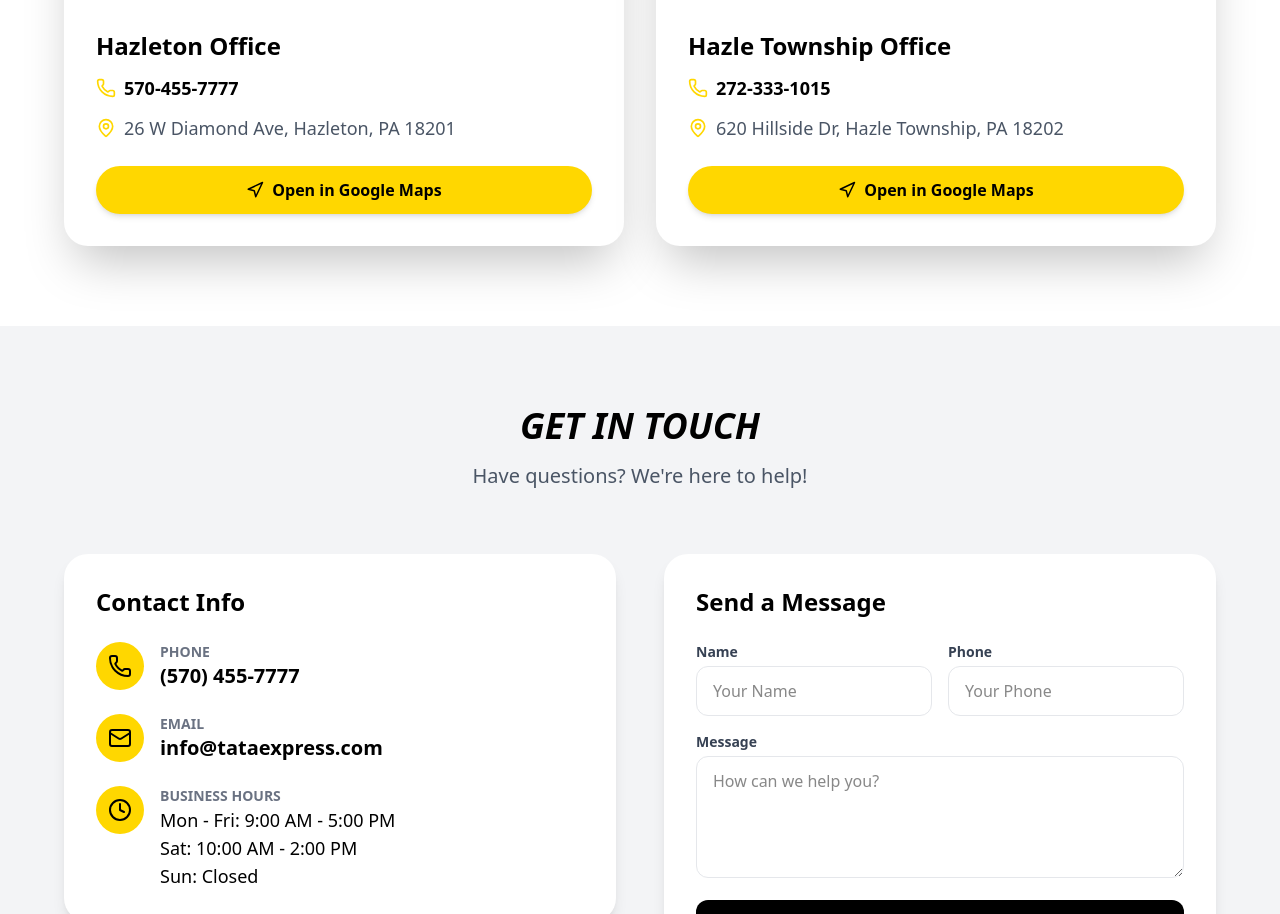
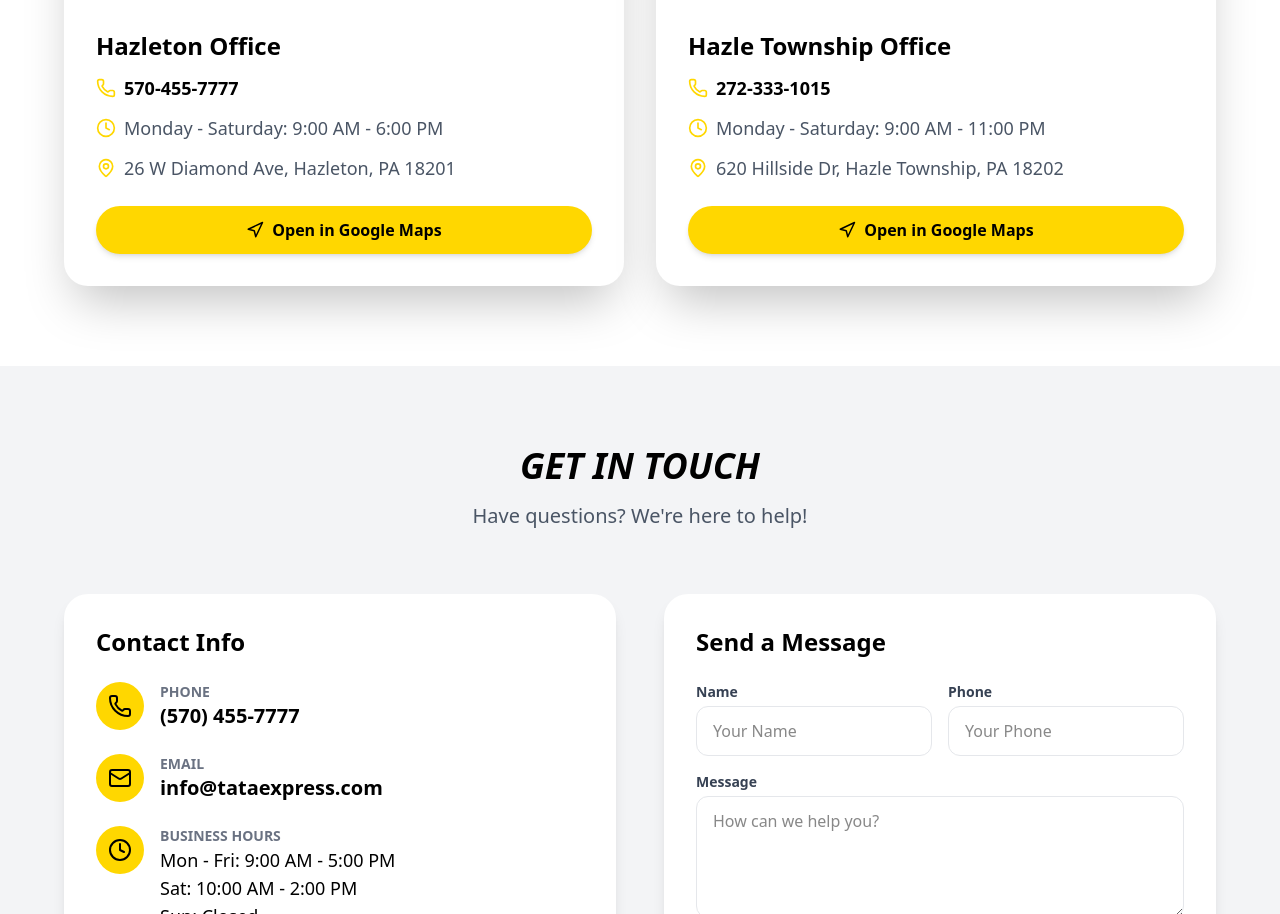
Before and after one commit to alverdeljesus/tataxpress, a Next.js app: page /en in a window 1280 px wide. Shown: the part 1874-2788 px from the top of the page. Built offline with nearby package versions, Linux system fonts and the light colour scheme.

Commit message:
feat: add business hours to location cards

```diff
--- a/components/Locations.tsx
+++ b/components/Locations.tsx
@@ -1,13 +1,14 @@
 "use client";
 
 import { motion } from "framer-motion";
-import { MapPin, Navigation, Phone } from "lucide-react";
+import { MapPin, Navigation, Phone, Clock } from "lucide-react";
 import { useTranslations } from 'next-intl';
 import Image from "next/image";
 
 const locations = [
     {
         nameKey: "hazleton",
+        hoursKey: "hazletonHours",
         address: "26 W Diamond Ave, Hazleton, PA 18201",
         phone: "570-455-7777",
         phoneLink: "tel:+15704557777",
@@ -16,6 +17,7 @@ const locations = [
     },
     {
         nameKey: "hazleTownship",
+        hoursKey: "hazleTownshipHours",
         address: "620 Hillside Dr, Hazle Township, PA 18202",
         phone: "272-333-1015",
         phoneLink: "tel:+12723331015",
@@ -81,6 +83,12 @@ export default function Locations() {
                                     {location.phone}
                                 </a>
 
+                                {/* Hours */}
+                                <p className="text-gray-600 font-medium mb-3 text-lg flex items-start gap-2">
+                                    <Clock size={20} className="text-brand-yellow shrink-0 mt-1" />
+                                    {t(location.hoursKey)}
+                                </p>
+
                                 <p className="text-gray-600 font-medium mb-6 text-lg flex items-start gap-2">
                                     <MapPin size={20} className="text-brand-yellow shrink-0 mt-1" />
                                     {location.address}
--- a/messages/en.json
+++ b/messages/en.json
@@ -36,7 +36,9 @@
         "title": "Visit Us",
         "subtitle": "Two convenient locations to serve you better!",
         "hazleton": "Hazleton Office",
+        "hazletonHours": "Monday - Saturday: 9:00 AM - 6:00 PM",
         "hazleTownship": "Hazle Township Office",
+        "hazleTownshipHours": "Monday - Saturday: 9:00 AM - 11:00 PM",
         "openInMaps": "Open in Google Maps"
     },
     "contact": {
--- a/messages/es.json
+++ b/messages/es.json
@@ -36,7 +36,9 @@
         "title": "Visítanos",
         "subtitle": "¡Dos ubicaciones convenientes para servirte mejor!",
         "hazleton": "Oficina de Hazleton",
+        "hazletonHours": "Lunes - Sábado: 9:00 AM - 6:00 PM",
         "hazleTownship": "Oficina de Hazle Township",
+        "hazleTownshipHours": "Lunes - Sábado: 9:00 AM - 11:00 PM",
         "openInMaps": "Abrir en Google Maps"
     },
     "contact": {
```
